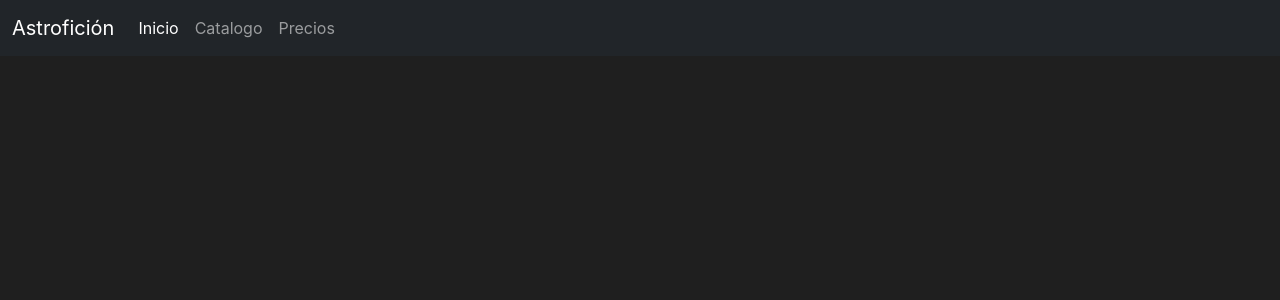
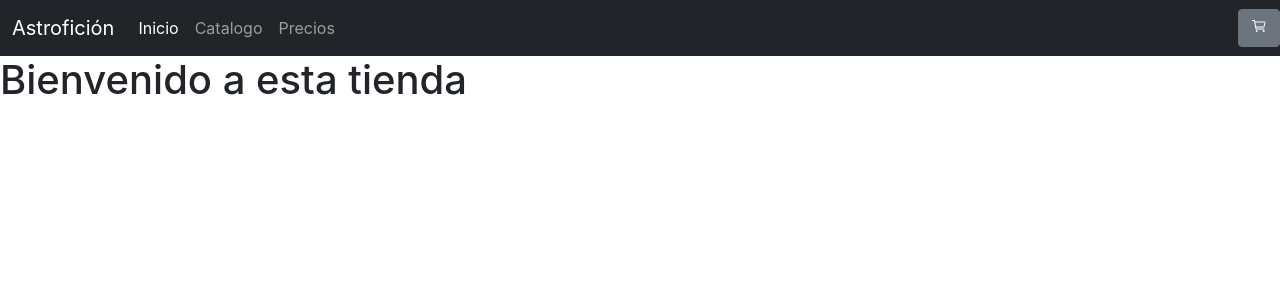
Before and after one commit to Adelxs/app31145, a React (Create React App) app: page / in a window 1280 px wide. Shown: the top 300 px of the page. Built offline with nearby package versions, Linux system fonts and the light colour scheme.

Commit message:
Cart y container

```diff
--- a/public/index.html
+++ b/public/index.html
@@ -10,36 +10,18 @@
       content="Web site created using create-react-app"
     />
     <link rel="apple-touch-icon" href="%PUBLIC_URL%/logo192.png" />
-    <!--
-      manifest.json provides metadata used when your web app is installed on a
-      user's mobile device or desktop. See https://developers.google.com/web/fundamentals/web-app-manifest/
-    -->
+
     <link rel="manifest" href="%PUBLIC_URL%/manifest.json" />
     <link href="https://cdn.jsdelivr.net/npm/bootstrap@5.1.3/dist/css/bootstrap.min.css" rel="stylesheet" integrity="sha384-1BmE4kWBq78iYhFldvKuhfTAU6auU8tT94WrHftjDbrCEXSU1oBoqyl2QvZ6jIW3" crossorigin="anonymous">
-    <!--
-      Notice the use of %PUBLIC_URL% in the tags above.
-      It will be replaced with the URL of the `public` folder during the build.
-      Only files inside the `public` folder can be referenced from the HTML.
 
-      Unlike "/favicon.ico" or "favicon.ico", "%PUBLIC_URL%/favicon.ico" will
-      work correctly both with client-side routing and a non-root public URL.
-      Learn how to configure a non-root public URL by running `npm run build`.
-    -->
+    <script defer type="module" src="https://unpkg.com/ionicons@5.5.2/dist/ionicons/ionicons.esm.js"></script>
+    <script defer vnomodule src="https://unpkg.com/ionicons@5.5.2/dist/ionicons/ionicons.js"></script>
     <title>React App</title>
   </head>
-  <body style="background-color: rgb(31, 31, 31);">
+  <body>
     <noscript>You need to enable JavaScript to run this app.</noscript>
     <div id="root"></div>
-    <!--
-      This HTML file is a template.
-      If you open it directly in the browser, you will see an empty page.
 
-      You can add webfonts, meta tags, or analytics to this file.
-      The build step will place the bundled scripts into the <body> tag.
-
-      To begin the development, run `npm start` or `yarn start`.
-      To create a production bundle, use `npm run build` or `yarn build`.
-    -->
     <script src="https://cdn.jsdelivr.net/npm/bootstrap@5.1.3/dist/js/bootstrap.bundle.min.js" integrity="sha384-ka7Sk0Gln4gmtz2MlQnikT1wXgYsOg+OMhuP+IlRH9sENBO0LRn5q+8nbTov4+1p" crossorigin="anonymous"></script>
   </body>
 </html>
--- a/src/App.css
+++ b/src/App.css
@@ -1,6 +1,4 @@
-body {
-  background-color: #434344;
-}
+
 
 .App {
   text-align: center;
@@ -32,6 +30,7 @@ body {
   color: #61dafb;
 }
 
+
 @keyframes App-logo-spin {
   from {
     transform: rotate(0deg);
--- a/src/App.js
+++ b/src/App.js
@@ -1,29 +1,18 @@
 import React from 'react'
+import ItemListContainer from './componets/itemListContainer/itemListContainer';
+import Navbar from './componets/navBar/navbar';
+
 
 function App() {
   const title = "Ecommerce"
   return (
-    <nav class="navbar navbar-expand-lg navbar-dark bg-dark">
-  <div class="container-fluid">
-    <a class="navbar-brand" href="#">Astrofici&oacute;n</a>
-    <button class="navbar-toggler" type="button" data-bs-toggle="collapse" data-bs-target="#navbarText" aria-controls="navbarText" aria-expanded="false" aria-label="Toggle navigation">
-    </button>
-    <div class="collapse navbar-collapse" id="navbarText">
-      <ul class="navbar-nav me-auto mb-2 mb-lg-0 ">
-        <li class="nav-item">
-          <a class="nav-link active" aria-current="page" href="#">Inicio</a>
-        </li>
-        <li class="nav-item">
-          <a class="nav-link" href="#">Catalogo</a>
-        </li>
-        <li class="nav-item">
-          <a class="nav-link" href="#">Precios</a>
-        </li>
-      </ul>
+    <main>
+    <Navbar/>
+<div>
+  <ItemListContainer greeting = {'Bienvenido a esta tienda'}/>
+  </div>
+</main>
 
-    </div>
-  </div>
-</nav>
 
   );
 }
--- /dev/null
+++ b/src/CartWidget.js
@@ -0,0 +1,12 @@
+
+
+
+const CartWidget = () => {
+       return (<div>
+
+                <button class="btn btn-secondary" type="submit"><ion-icon  name="cart-outline"></ion-icon></button>
+
+        </div>)
+        }
+
+export default CartWidget
--- /dev/null
+++ b/src/componets/itemListContainer/itemListContainer.js
@@ -0,0 +1,6 @@
+const ItemListContainer = (props) => {
+    return (<h1>{props.greeting}</h1>)
+
+}
+
+export default ItemListContainer
--- /dev/null
+++ b/src/componets/navBar/navbar.js
@@ -0,0 +1,31 @@
+import CartWidget from '../../CartWidget'
+
+const Navbar = () => {
+
+    return(
+        <nav class="navbar navbar-expand-lg navbar-dark bg-dark">
+  <div class="container-fluid">
+    <a class="navbar-brand" href="#">Astrofici&oacute;n</a>
+    <button class="navbar-toggler" type="button" data-bs-toggle="collapse" data-bs-target="#navbarText" aria-controls="navbarText" aria-expanded="false" aria-label="Toggle navigation">
+    </button>
+    <div class="collapse navbar-collapse" id="navbarText">
+      <ul class="navbar-nav me-auto mb-2 mb-lg-0 ">
+        <li class="nav-item">
+          <a class="nav-link active" aria-current="page" href="#">Inicio</a>
+        </li>
+        <li class="nav-item">
+          <a class="nav-link" href="#">Catalogo</a>
+        </li>
+        <li class="nav-item">
+          <a class="nav-link" href="#">Precios</a>
+        </li>
+      </ul>
+
+    </div>
+  </div>
+  <div><CartWidget/></div>
+</nav>
+    )
+}
+
+export default Navbar
```
Also changed, not shown: src/navbar.js (deleted, +0 -8 lines), src/cart.png (added), src/componets/navBar/navbar.css (added).
